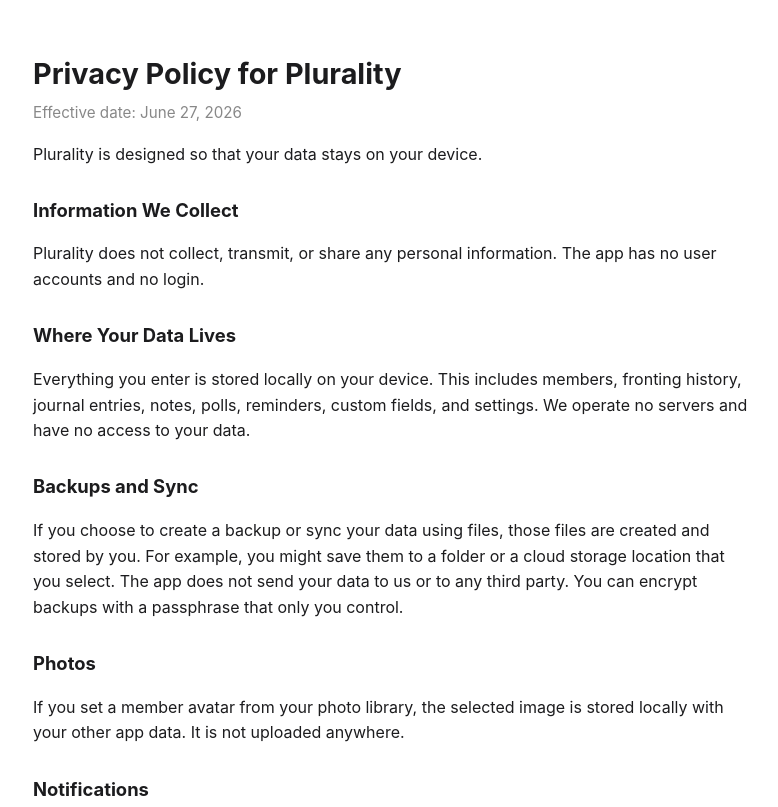
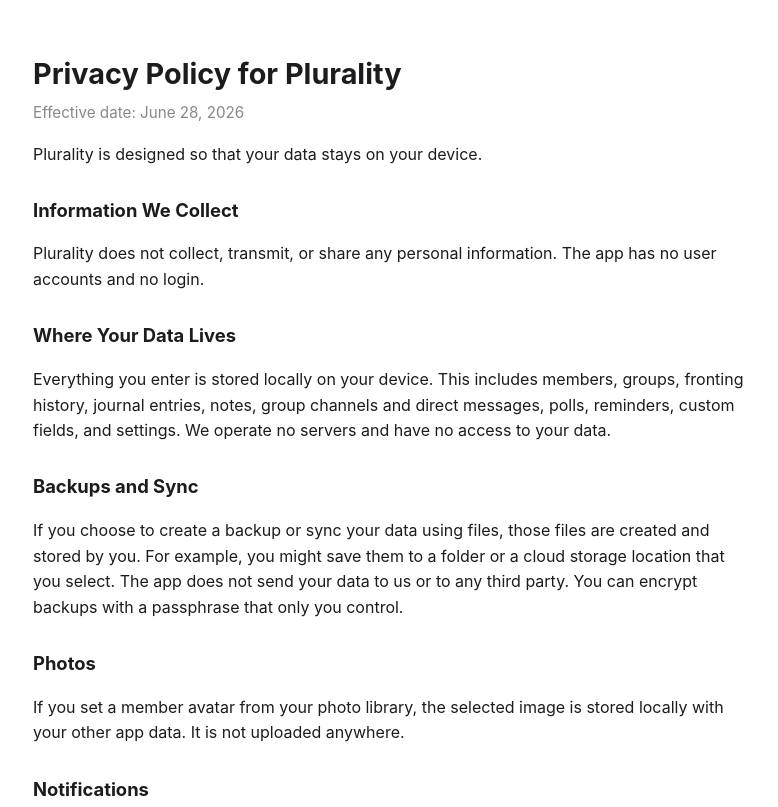
Before and after one commit to NateHag/plurality-privacy, a plain HTML site: page index.html in a window 1280 px wide. Shown: the top 807 px of the page, without its empty margins (247-1025 px from the left). Drawn offline with Linux system fonts and the light colour scheme.

Commit message:
Add groups and chat messages to local-data list; bump effective date

```diff
--- a/index.html
+++ b/index.html
@@ -20,7 +20,7 @@
 </head>
 <body>
   <h1>Privacy Policy for Plurality</h1>
-  <p class="eff">Effective date: June 27, 2026</p>
+  <p class="eff">Effective date: June 28, 2026</p>
 
   <p>Plurality is designed so that your data stays on your device.</p>
 
@@ -29,9 +29,9 @@
   accounts and no login.</p>
 
   <h2>Where Your Data Lives</h2>
-  <p>Everything you enter is stored locally on your device. This includes members, fronting history,
-  journal entries, notes, polls, reminders, custom fields, and settings. We operate no servers and
-  have no access to your data.</p>
+  <p>Everything you enter is stored locally on your device. This includes members, groups, fronting
+  history, journal entries, notes, group channels and direct messages, polls, reminders, custom
+  fields, and settings. We operate no servers and have no access to your data.</p>
 
   <h2>Backups and Sync</h2>
   <p>If you choose to create a backup or sync your data using files, those files are created and
```
